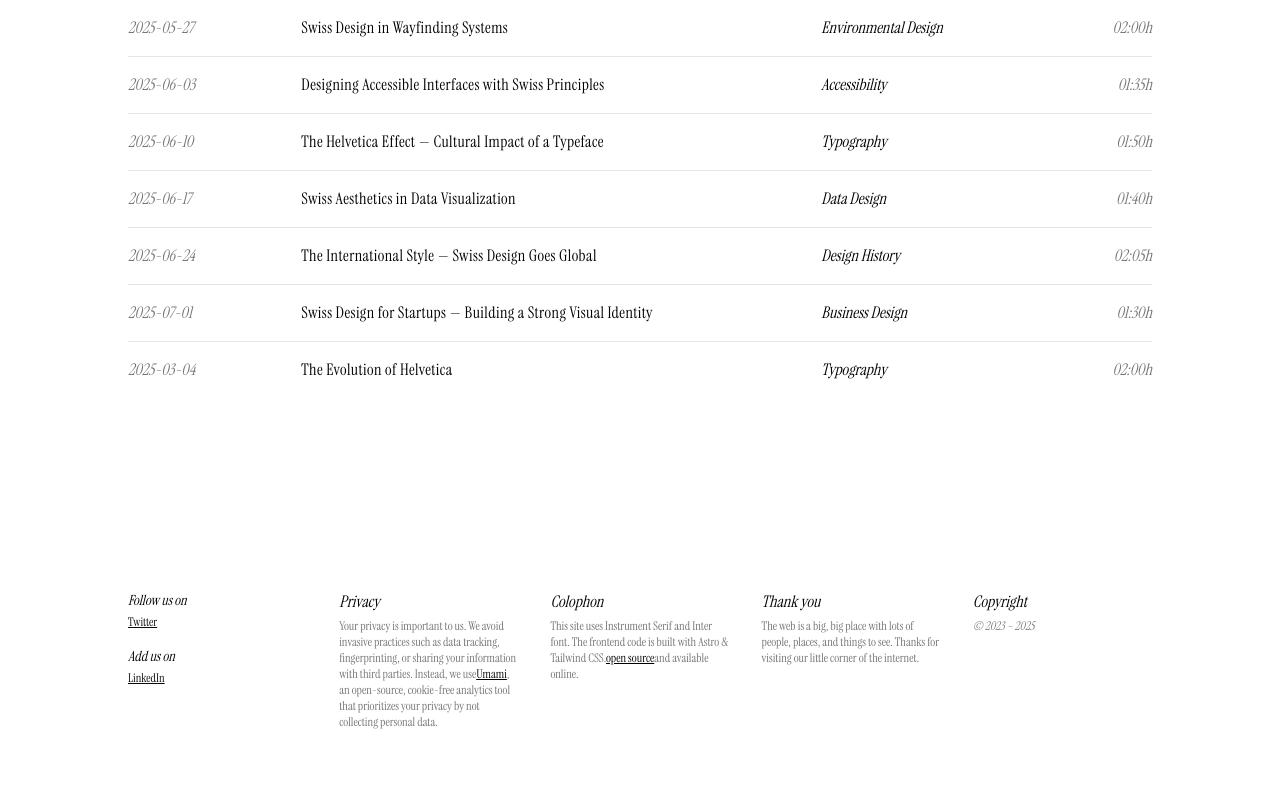
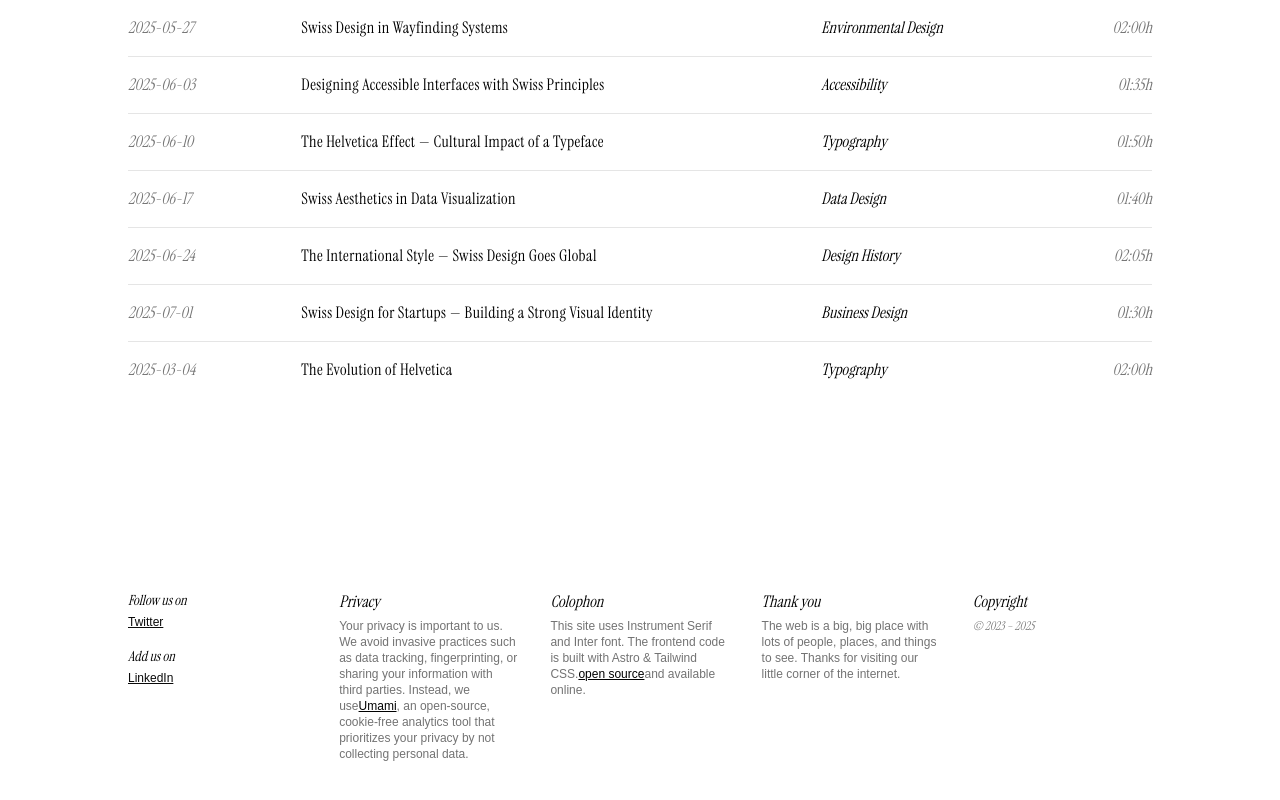
Before and after one commit to akintoluvic/streamer-next-js, a Next.js app: page / in a window 1280 px wide. Shown: the part 1345-2145 px from the top of the page. Built offline with nearby package versions, Linux system fonts and the light colour scheme.

Commit message:
fix font

```diff
--- a/src/app/globals.css
+++ b/src/app/globals.css
@@ -6,8 +6,8 @@
 
 @theme inline {
   /* Typography */
-  --font-serif: Instrument Serif, serif;
-  --font-sans: Inter, sans-serif;
+  --font-serif: var(--font-instrument), serif;
+  --font-sans: var(--font-inter), sans-serif;
   /* Colors */
   --color-base-light: #eeede8;
   --color-base-medium: #f7f7f5;
@@ -95,7 +95,7 @@
   --popover-foreground: oklch(0.985 0 0);
   --primary: oklch(0.922 0 0);
   --primary-foreground: oklch(0.205 0 0);
-  --secondary: oklch(0.269 0 0);
+  --secondary: oklch(94.55% 0.0067 97.35);
   --secondary-foreground: oklch(0.985 0 0);
   --muted: oklch(0.269 0 0);
   --muted-foreground: oklch(0.708 0 0);
--- a/src/app/layout.tsx
+++ b/src/app/layout.tsx
@@ -7,12 +7,15 @@ import { ThemeProvider } from "@/components/theme/theme-provider";
 const inter = Inter({
   subsets: ["latin"],
   display: "swap",
+  variable: "--font-inter",
 });
 
 const instrument = Instrument_Serif({
   subsets: ["latin"],
   display: "swap",
   weight: "400",
+  variable: "--font-instrument",
+  style: ["normal", "italic"],
 });
 
 export const metadata: Metadata = {
@@ -56,10 +59,12 @@ export default function RootLayout({
   children: React.ReactNode;
 }>) {
   return (
-    <html lang="en" suppressHydrationWarning>
-      <body
-        className={`${inter.className} ${instrument.className} bg-background p-8`}
-      >
+    <html
+      lang="en"
+      className={`${inter.variable} ${instrument.variable}`}
+      suppressHydrationWarning
+    >
+      <body className={`bg-background p-8`}>
         <ThemeProvider
           attribute="class"
           defaultTheme="system"
```
